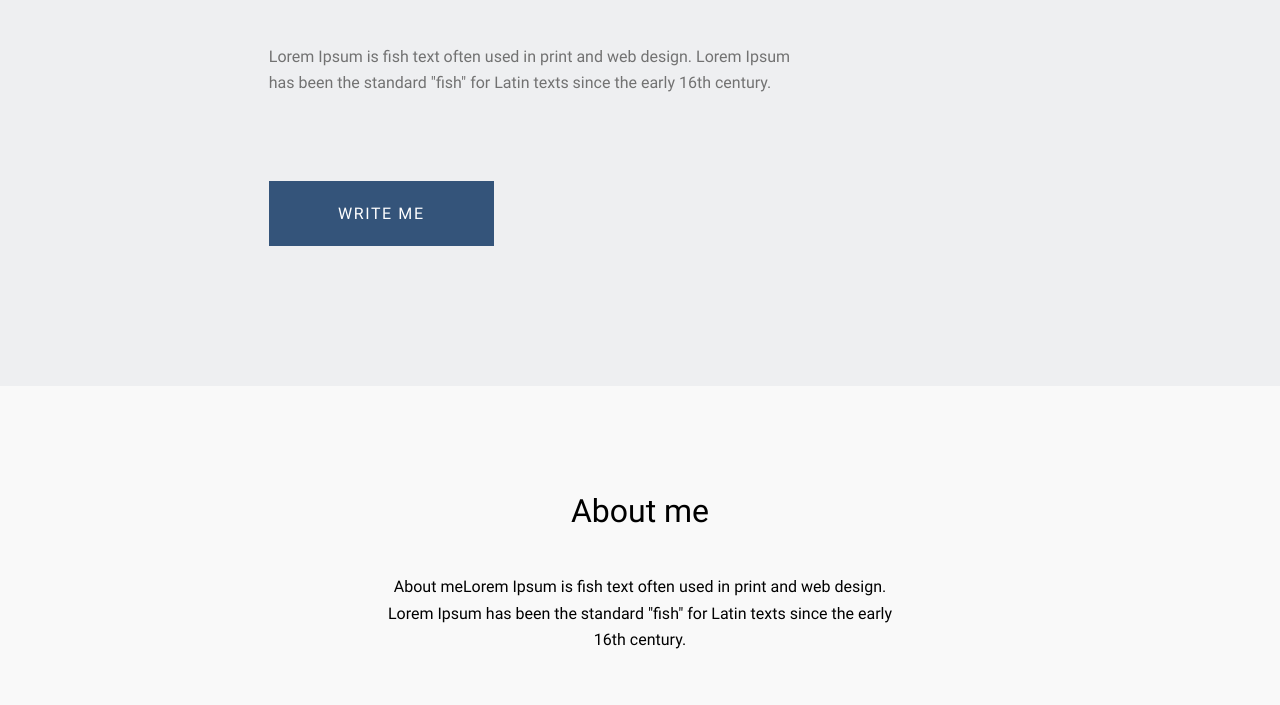
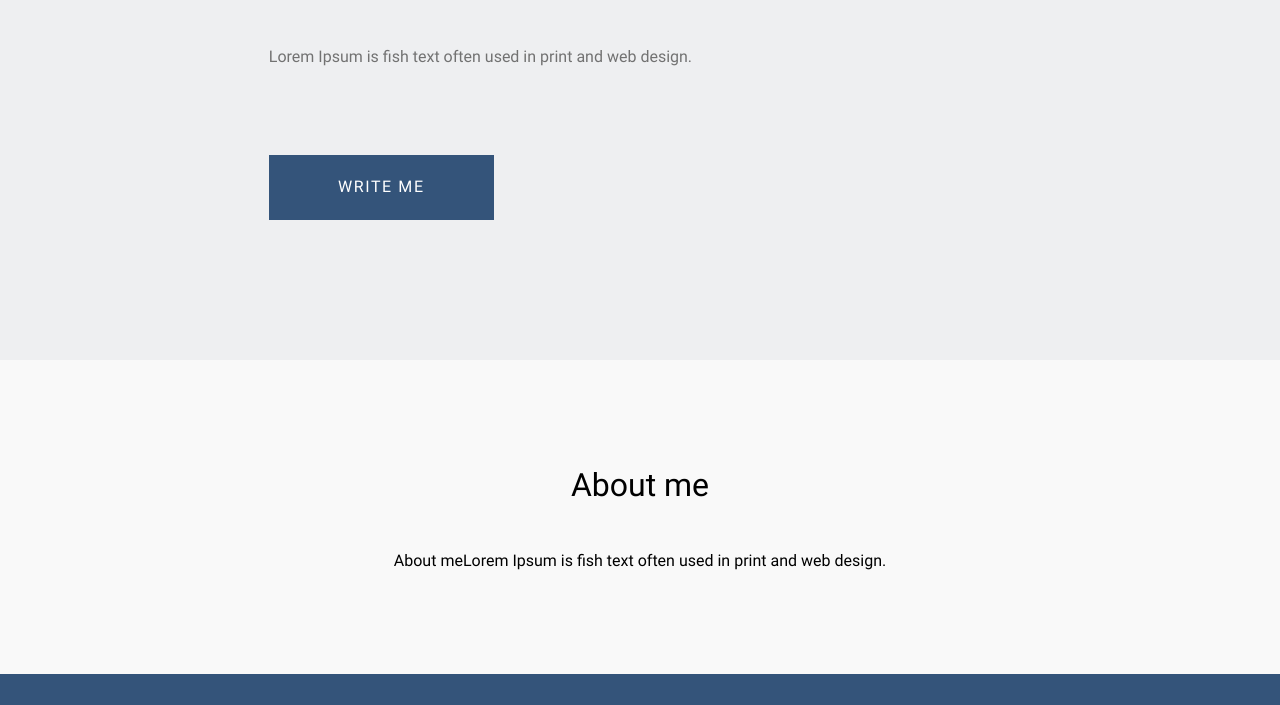
Before and after one commit to amurovnaa/first-site, a plain HTML site: page index.html in a window 1280 px wide. Shown: the part 475-1180 px from the top of the page. Drawn offline with Linux system fonts and the light colour scheme.

Commit message:
remove text

```diff
--- a/index.html
+++ b/index.html
@@ -31,7 +31,6 @@
 			</h1>
 			<p>
 				Lorem Ipsum is fish text often used in print and web design.
-				Lorem Ipsum has been the standard "fish" for Latin texts since the early 16th century.
 			</p>
 
 			<button>WRITE ME</button>
@@ -43,8 +42,7 @@
 	<section class="sec-2" id="about">
 		<div class="content-2">
 			<h2>About me</h2>
-			<p>About meLorem Ipsum is fish text often used in print and web design.
-				Lorem Ipsum has been the standard "fish" for Latin texts since the early 16th century.</p>
+			<p>About meLorem Ipsum is fish text often used in print and web design.</p>
 		</div>
 
 	</section>
```
